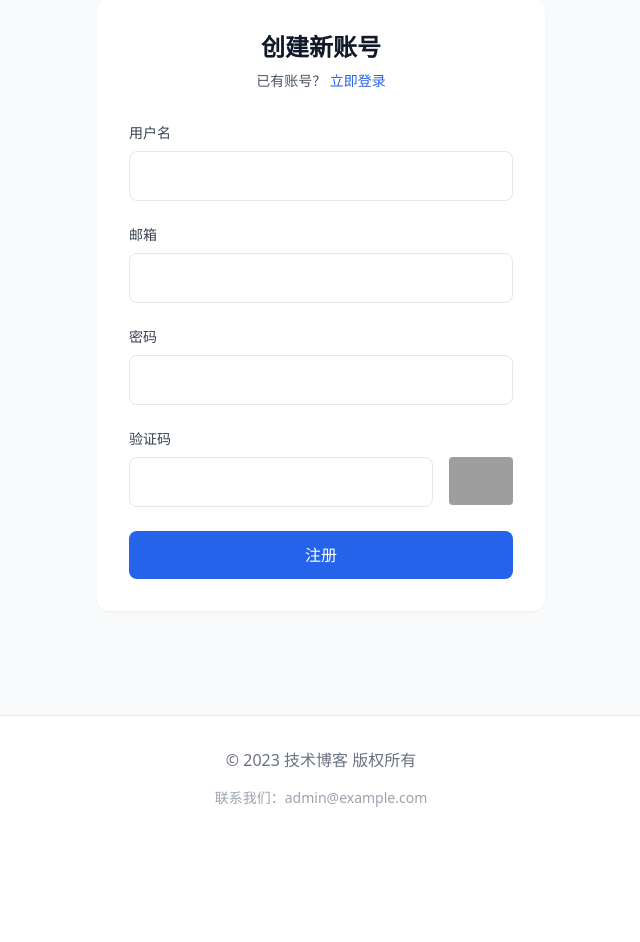
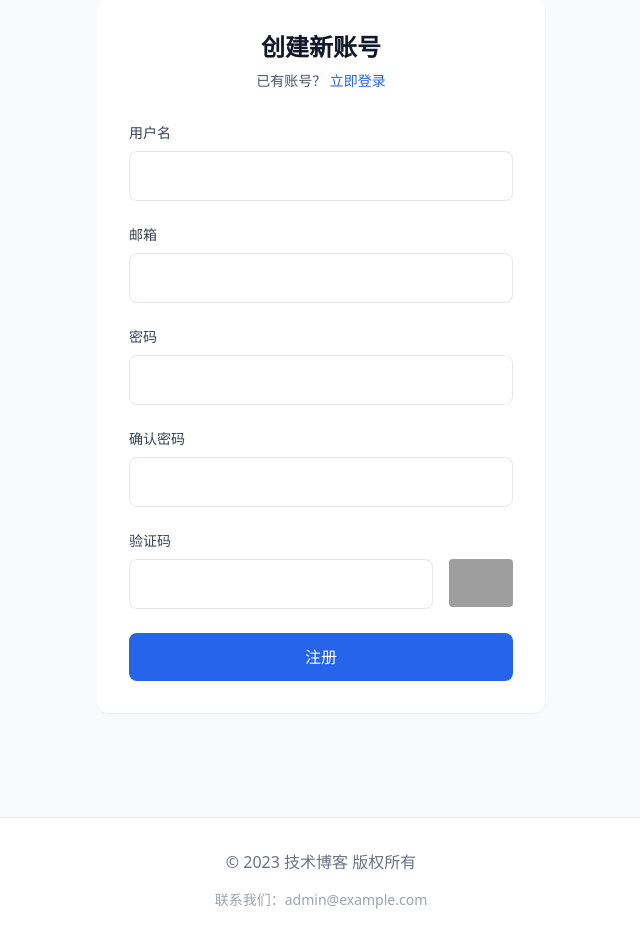
Before and after one commit to yandaozi/PPress, a Flask app: page /register in a window 1280 px wide. Shown: the part 196-1138 px from the top of the page, without its empty margins (319-959 px from the left). Before the commit the page ends 1003 px from the top, so only its background shows below. Run offline with Flask 3, Linux system fonts and the light colour scheme; data that the repository does not hold is empty; grey boxes are pictures that could not be loaded.

Commit message:
v1.1添加确认密码框

```diff
--- a/app/templates/auth/register.html
+++ b/app/templates/auth/register.html
@@ -43,6 +43,14 @@
 
                 <div>
                     <label class="block text-sm font-medium text-gray-700 mb-2">
+                        确认密码
+                    </label>
+                    <input type="password" name="password2" required
+                           class="block w-full px-4 py-3 border border-gray-200 rounded-lg focus:outline-none focus:ring-2 focus:ring-blue-500 focus:border-blue-500">
+                </div>
+
+                <div>
+                    <label class="block text-sm font-medium text-gray-700 mb-2">
                         验证码
                     </label>
                     <div class="flex space-x-4">
```
